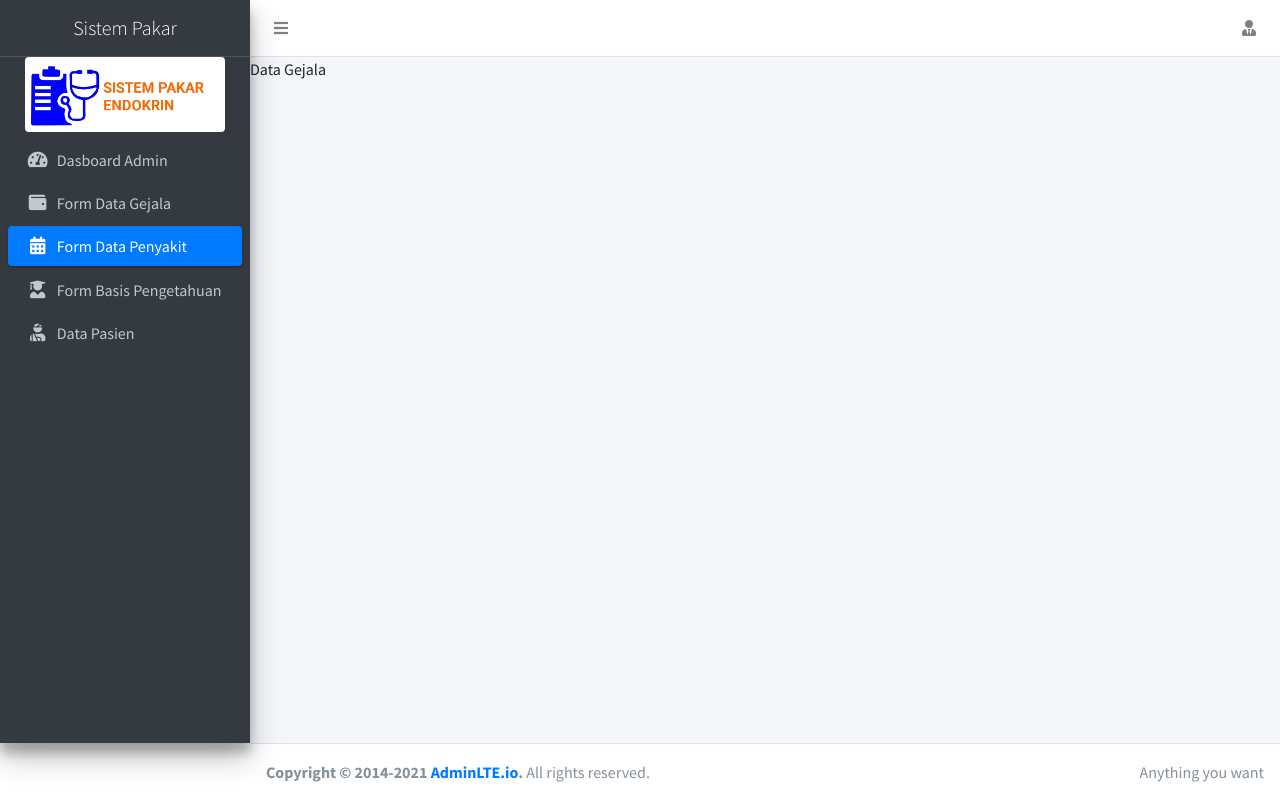
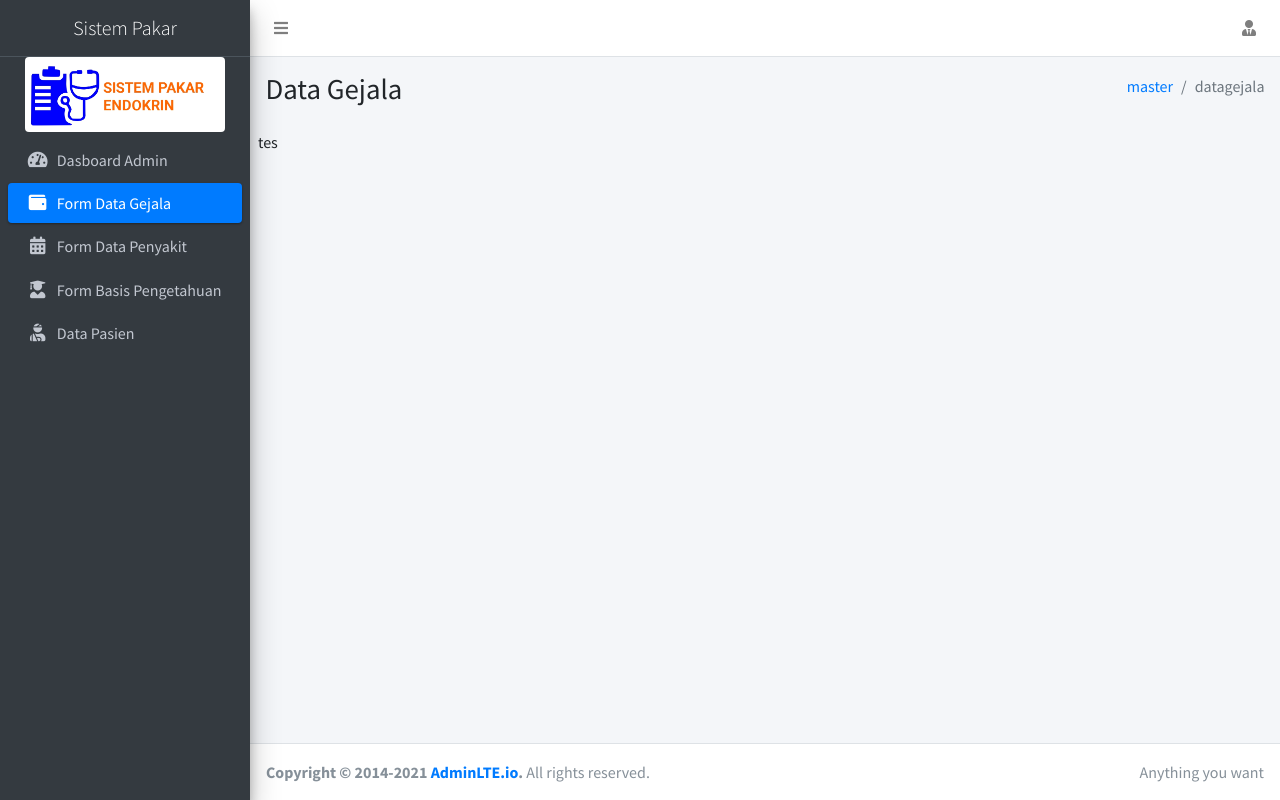
Before and after one commit to depanripurba/sistempakarendokrin, a CodeIgniter app: page /database/index.php/master/datagejala in a window 1280 px wide. Run offline with CodeIgniter, Linux system fonts and the light colour scheme; some libraries are stand-ins or nearby versions.

Commit message:
update view

```diff
--- a/application/config/routes.php
+++ b/application/config/routes.php
@@ -52,3 +52,10 @@ defined('BASEPATH') OR exit('No direct script access allowed');
 $route['default_controller'] = 'master';
 $route['404_override'] = '';
 $route['translate_uri_dashes'] = FALSE;
+
+// deklarasi route
+$route['login'] = 'master/login';
+$route['datagejala'] = 'master/datagejala';
+$route['datapenyakit'] = 'master/datapenyakit';
+$route['basispengetahuan'] = 'master/basispengetahuan';
+$route['datapasien'] = 'master/datapasien';
--- a/application/controllers/Master.php
+++ b/application/controllers/Master.php
@@ -8,9 +8,9 @@ class Master extends CI_Controller
 	// Construct untuk memastikan ada user yang logindex()
     public function index()
 	{
-
+		$data['aktif'] = 'home';
 		$this->load->view('template/header');
-		$this->load->view('template/sidebar');
+		$this->load->view('template/sidebar',$data);
 		$this->load->view('admin/dashboard');
 		$this->load->view('template/footer');
 	// }
@@ -23,8 +23,9 @@ class Master extends CI_Controller
 
 	public function datagejala()
 	{
+		$data['aktif'] = 'datagejala';
 		$this->load->view('template/header');
-		$this->load->view('template/sidebar');
+		$this->load->view('template/sidebar',$data);
 		$this->load->view('admin/datagejala');
 		$this->load->view('template/footer');
 	}
--- a/application/views/admin/datagejala.php
+++ b/application/views/admin/datagejala.php
@@ -1,4 +1,22 @@
 <div class="content-wrapper">
+  <!-- batas -->
 
-<p>Data Gejala</p>
-</div>
+  <div class="content-header">
+      <div class="container-fluid">
+        <div class="row mb-2">
+          <div class="col-sm-6">
+            <h1 class="m-0">Data Gejala</h1>
+          </div><!-- /.col -->
+          <div class="col-sm-6">
+            <ol class="breadcrumb float-sm-right">
+              <li class="breadcrumb-item"><a href="#">master</a></li>
+              <li class="breadcrumb-item active">datagejala</li>
+            </ol>
+          </div><!-- /.col -->
+        </div><!-- /.row -->
+      </div><!-- /.container-fluid -->
+    </div>
+
+    <div class="content">
+tes
+    </div>
--- a/application/views/template/sidebar.php
+++ b/application/views/template/sidebar.php
@@ -18,7 +18,7 @@
 <!-- Main Sidebar Container -->
 <aside class="main-sidebar sidebar-dark-primary elevation-4">
   <!-- Brand Logo -->
-  <a href="index3.html" class="brand-link text-center">
+  <a href="<?=base_url('')?>" class="brand-link text-center">
     <span class="brand-text font-weight-light text-center">Sistem Pakar</span>
   </a>
 
@@ -38,7 +38,7 @@
     <nav class="mt-2">
       <ul class="nav nav-pills nav-sidebar flex-column" data-widget="treeview" role="menu" data-accordion="false">
         <li class="nav-item">
-          <a href="pages/calendar.html" class="nav-link">
+          <a href="<?=base_url()?>" class="nav-link <?=$aktif==='home' ? 'active' : ''  ?>">
             <i class="nav-icon fas fa-tachometer-alt"></i>
             <p>
               Dasboard Admin
@@ -46,7 +46,7 @@
           </a>
         </li>
         <li class="nav-item">
-          <a href="pages/calendar.html" class="nav-link">
+          <a href="<?=base_url('datagejala')?>" class="nav-link <?=$aktif==='datagejala' ? 'active' : ''  ?>">
             <i class="nav-icon fas fa-wallet"></i>
             <p>
               Form Data Gejala
@@ -54,7 +54,7 @@
           </a>
         </li>
         <li class="nav-item">
-          <a href="pages/calendar.html" class="nav-link active">
+          <a href="<?=base_url('datapenyakit')?>" class="nav-link <?=$aktif==='datapenyakit' ? 'active' : ''  ?>">
             <i class="nav-icon fas fa-calendar-alt"></i>
             <p>
               Form Data Penyakit
@@ -62,7 +62,7 @@
           </a>
         </li>
         <li class="nav-item">
-          <a href="pages/calendar.html" class="nav-link">
+          <a href="<?=base_url('basispengetahuan')?>" class="nav-link <?=$aktif==='basispengetahuan' ? 'active' : ''  ?>">
             <i class="nav-icon fas fa-user-graduate"></i>
             <p>
               Form Basis Pengetahuan
@@ -70,7 +70,7 @@
           </a>
         </li>
         <li class="nav-item">
-          <a href="pages/calendar.html" class="nav-link">
+          <a href="<?=base_url('datapasien')?>" class="nav-link <?=$aktif==='datapasien' ? 'active' : ''  ?>">
             <i class="nav-icon fas fa-user-injured"></i>
             <p>
               Data Pasien
```
